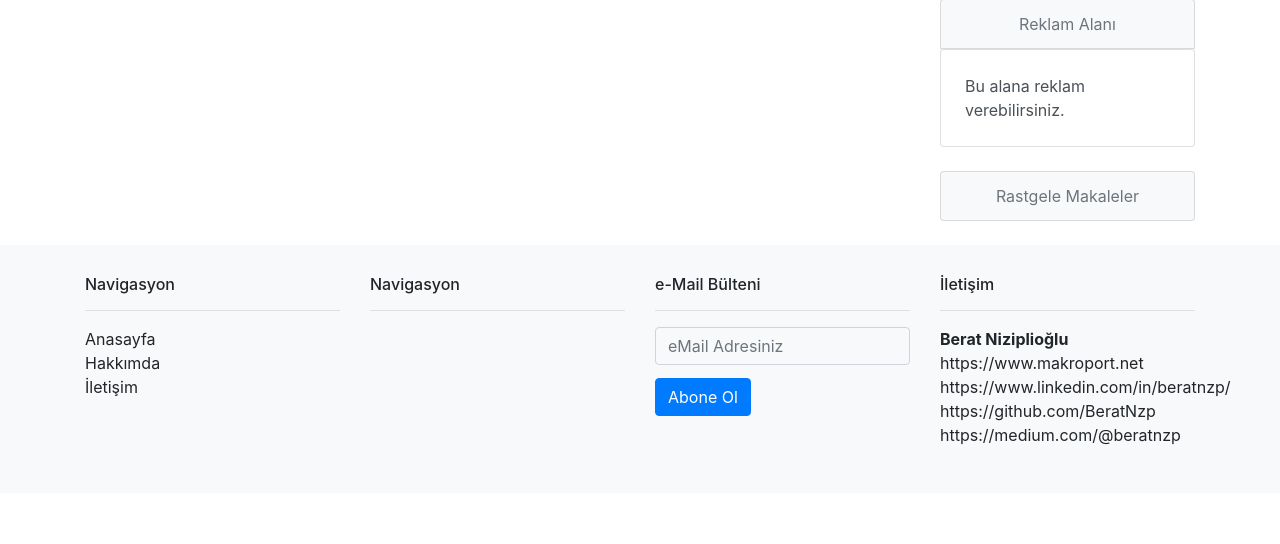
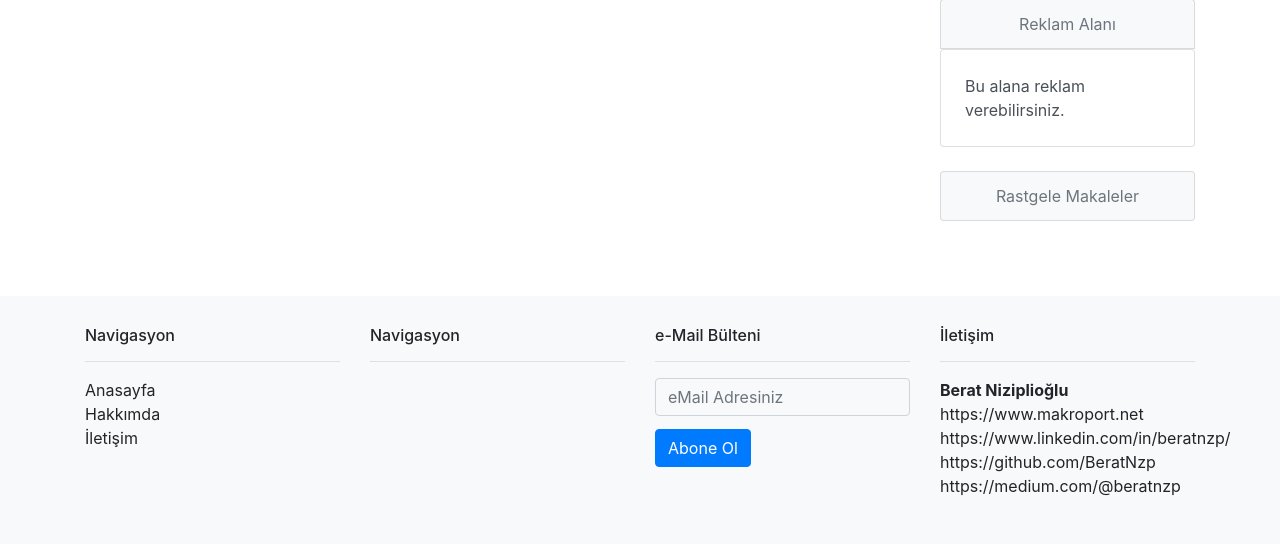
Before and after one commit to BeratNzp/blog-app-sample-python-django, a Django app: page / in a window 1280 px wide. Shown: the part 256-800 px from the top of the page. Run offline with Django 3.2, Linux system fonts and the light colour scheme; data that the repository does not hold is empty; some libraries are stand-ins or nearby versions.

Commit message:
footer fixed to bottom

```diff
--- a/static/css/sticky-footer-navbar.css
+++ b/static/css/sticky-footer-navbar.css
@@ -11,7 +11,7 @@ body {
 .footer {
   padding: 30px;
   position: absolute;
-  /* bottom: 0; */
+  bottom: 0 !important;
   width: 100%;
   /* Set the fixed height of the footer here */
   height: auto!important;
```
